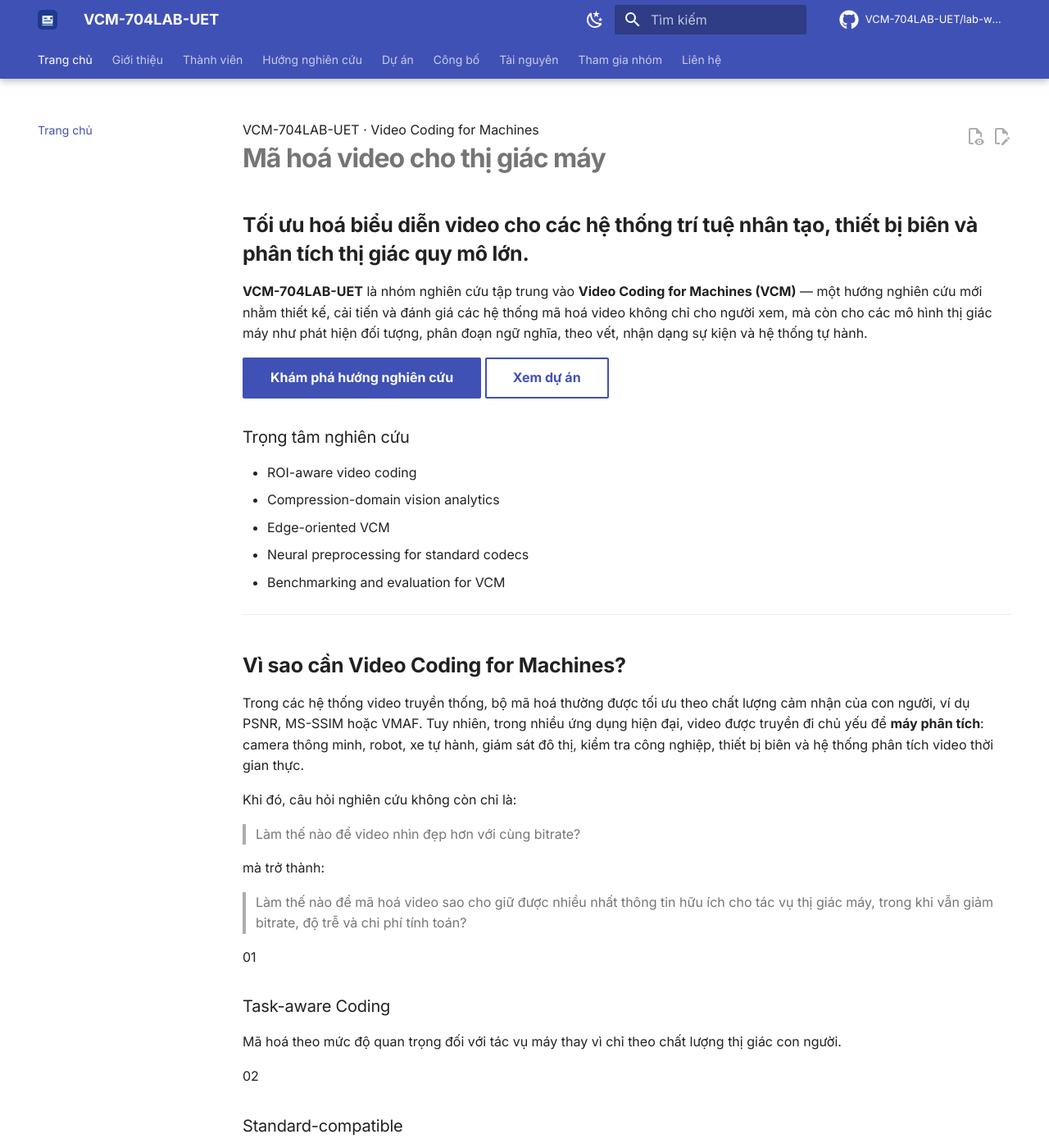
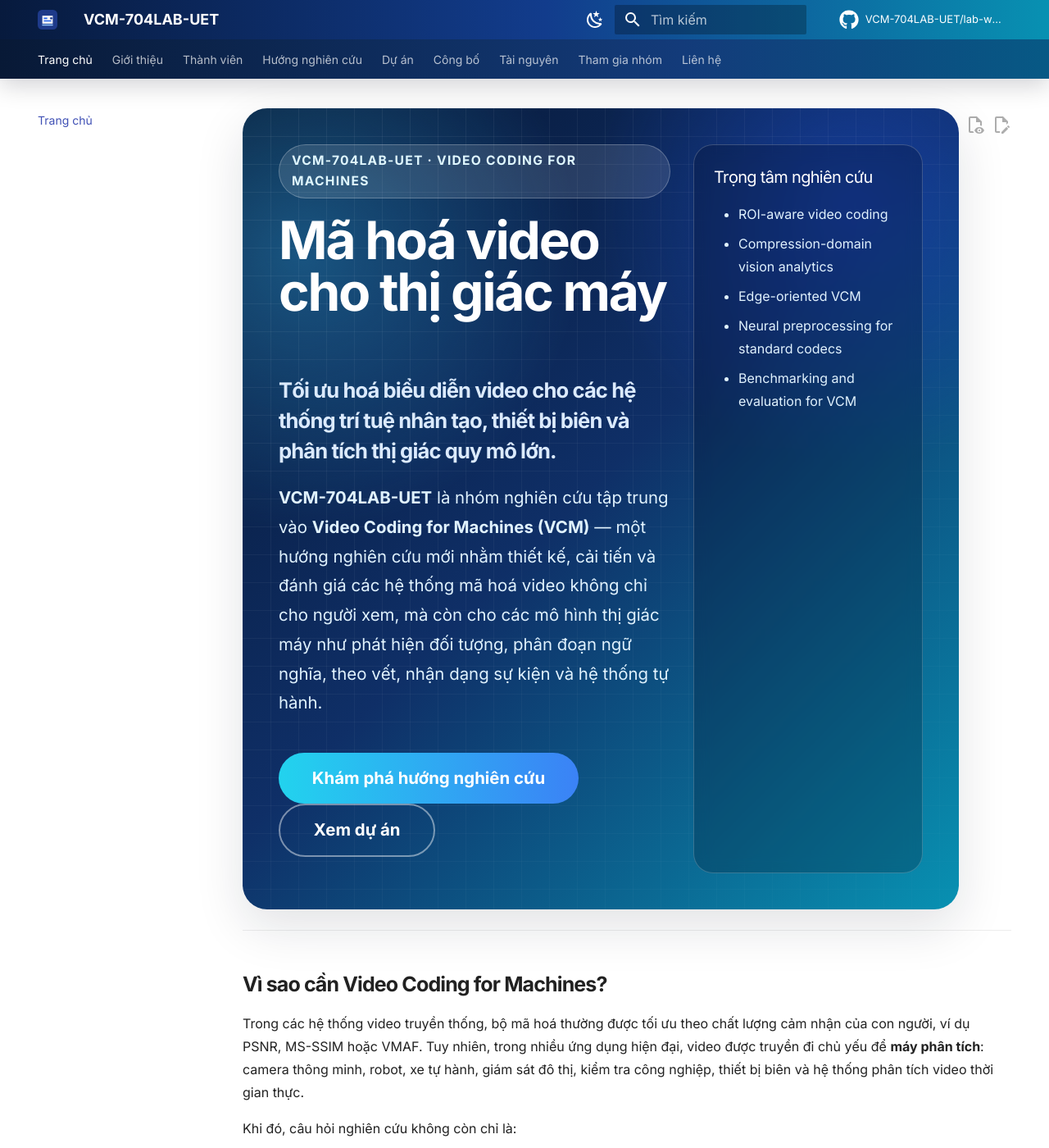
Before and after one commit to VCM-704LAB-UET/lab-website, an MkDocs documentation site: the page built from docs/index.md, in a window 1280 px wide and 1400 px high. Shown: the whole window at 82% size. Built offline with MkDocs 1.6.1 and Material for MkDocs 9.7.7, drawn with Linux system fonts in a browser that asks for light colours; comment, search, counter and statistics services are not loaded.

Commit message:
Apply modern academic visual design

```diff
--- a/docs/assets/stylesheets/extra.css
+++ b/docs/assets/stylesheets/extra.css
@@ -1,50 +1,310 @@
 :root {
-  --vcm-primary: #1e3a8a;
-  --vcm-accent: #2563eb;
+  --vcm-navy: #071a3d;
+  --vcm-blue: #1d4ed8;
+  --vcm-cyan: #06b6d4;
+  --vcm-sky: #38bdf8;
+  --vcm-ink: #0f172a;
+  --vcm-muted: #64748b;
   --vcm-soft: #eff6ff;
+  --vcm-card: rgba(255, 255, 255, 0.86);
+  --vcm-border: rgba(59, 130, 246, 0.18);
+  --vcm-shadow: 0 22px 60px rgba(15, 23, 42, 0.12);
+}
+
+[data-md-color-scheme="slate"] {
+  --vcm-card: rgba(15, 23, 42, 0.78);
+  --vcm-border: rgba(56, 189, 248, 0.22);
+  --vcm-soft: rgba(30, 64, 175, 0.2);
+  --vcm-muted: #cbd5e1;
+}
+
+.md-header {
+  background: linear-gradient(90deg, #071a3d 0%, #123c8c 52%, #0891b2 100%);
+  box-shadow: 0 8px 28px rgba(2, 6, 23, 0.18);
+}
+
+.md-tabs {
+  background: linear-gradient(90deg, #081936 0%, #133b7a 65%, #075985 100%);
+}
+
+.md-main__inner {
+  margin-top: 0.9rem;
+}
+
+.md-content__inner {
+  padding-top: 0.5rem;
+}
+
+.md-typeset h1,
+.md-typeset h2,
+.md-typeset h3 {
+  letter-spacing: -0.035em;
 }
 
 .md-typeset h1 {
-  font-weight: 800;
-  letter-spacing: -0.03em;
+  font-weight: 900;
 }
 
 .md-typeset h2 {
-  font-weight: 700;
-  margin-top: 2.2rem;
+  font-weight: 820;
+  margin-top: 2.4rem;
 }
 
-.hero-grid {
-  display: grid;
-  grid-template-columns: repeat(auto-fit, minmax(220px, 1fr));
-  gap: 1rem;
-  margin: 1.5rem 0 2rem 0;
+.md-typeset p,
+.md-typeset li {
+  line-height: 1.75;
 }
 
-.hero-card {
-  border: 1px solid rgba(37, 99, 235, 0.18);
-  border-radius: 18px;
-  padding: 1rem 1.1rem;
-  background: linear-gradient(135deg, rgba(37, 99, 235, 0.08), rgba(255, 255, 255, 0.02));
-  box-shadow: 0 8px 28px rgba(15, 23, 42, 0.06);
+.vcm-hero {
+  position: relative;
+  display: grid;
+  grid-template-columns: minmax(0, 1.45fr) minmax(280px, 0.75fr);
+  gap: 1.4rem;
+  align-items: stretch;
+  padding: 2.2rem;
+  border-radius: 30px;
+  overflow: hidden;
+  background:
+    radial-gradient(circle at 8% 18%, rgba(56, 189, 248, 0.35), transparent 30%),
+    radial-gradient(circle at 85% 12%, rgba(29, 78, 216, 0.45), transparent 28%),
+    linear-gradient(135deg, #061632 0%, #0f2f67 48%, #0891b2 100%);
+  color: white;
+  box-shadow: var(--vcm-shadow);
 }
 
-.hero-card h3 {
+.vcm-hero::before {
+  content: "";
+  position: absolute;
+  inset: 0;
+  background-image:
+    linear-gradient(rgba(255,255,255,0.065) 1px, transparent 1px),
+    linear-gradient(90deg, rgba(255,255,255,0.065) 1px, transparent 1px);
+  background-size: 34px 34px;
+  mask-image: linear-gradient(135deg, rgba(0,0,0,0.95), rgba(0,0,0,0.22));
+  pointer-events: none;
+}
+
+.vcm-hero-content,
+.vcm-hero-panel {
+  position: relative;
+  z-index: 1;
+}
+
+.vcm-kicker {
+  display: inline-flex;
+  align-items: center;
+  gap: 0.5rem;
+  padding: 0.35rem 0.75rem;
+  border: 1px solid rgba(255,255,255,0.25);
+  border-radius: 999px;
+  background: rgba(255,255,255,0.12);
+  color: #dff7ff;
+  font-size: 0.78rem;
+  font-weight: 750;
+  text-transform: uppercase;
+  letter-spacing: 0.08em;
+}
+
+.vcm-hero h1 {
+  margin: 1rem 0 0.35rem 0;
+  color: white;
+  font-size: clamp(2.25rem, 5vw, 4.7rem);
+  line-height: 0.98;
+}
+
+.vcm-hero h2 {
+  max-width: 920px;
+  margin: 0 0 1.05rem 0;
+  color: #dbeafe;
+  font-size: clamp(1.02rem, 2vw, 1.45rem);
+  font-weight: 650;
+  line-height: 1.45;
+}
+
+.vcm-hero p {
+  color: #e0f2fe;
+  font-size: 1.02rem;
+}
+
+.vcm-hero-actions {
+  display: flex;
+  flex-wrap: wrap;
+  gap: 0.75rem;
+  margin-top: 1.15rem;
+}
+
+.vcm-hero .md-button {
+  border-radius: 999px;
+  border-color: rgba(255,255,255,0.45);
+  color: white;
+}
+
+.vcm-hero .md-button--primary {
+  background: linear-gradient(90deg, #22d3ee, #3b82f6);
+  border: none;
+  color: white;
+}
+
+.vcm-hero-panel {
+  align-self: stretch;
+  padding: 1.2rem;
+  border: 1px solid rgba(255,255,255,0.2);
+  border-radius: 24px;
+  background: rgba(2, 6, 23, 0.22);
+  backdrop-filter: blur(10px);
+}
+
+.vcm-hero-panel h3 {
   margin-top: 0;
-  color: var(--vcm-primary);
+  color: white;
+}
+
+.vcm-hero-panel li {
+  color: #e0f2fe;
+}
+
+.vcm-section {
+  max-width: 980px;
+}
+
+.vcm-stat-grid,
+.vcm-card-grid,
+.vcm-principle-grid {
+  display: grid;
+  gap: 1rem;
+  margin: 1.25rem 0 2rem;
+}
+
+.vcm-stat-grid {
+  grid-template-columns: repeat(auto-fit, minmax(210px, 1fr));
+}
+
+.vcm-card-grid {
+  grid-template-columns: repeat(auto-fit, minmax(280px, 1fr));
+}
+
+.vcm-principle-grid {
+  grid-template-columns: repeat(auto-fit, minmax(260px, 1fr));
+}
+
+.vcm-stat-card,
+.vcm-research-card,
+.vcm-principle-grid > div,
+.vcm-footer-cta {
+  border: 1px solid var(--vcm-border);
+  border-radius: 22px;
+  background:
+    linear-gradient(135deg, rgba(255,255,255,0.92), rgba(239,246,255,0.72));
+  box-shadow: 0 14px 40px rgba(15, 23, 42, 0.07);
+}
+
+[data-md-color-scheme="slate"] .vcm-stat-card,
+[data-md-color-scheme="slate"] .vcm-research-card,
+[data-md-color-scheme="slate"] .vcm-principle-grid > div,
+[data-md-color-scheme="slate"] .vcm-footer-cta {
+  background: linear-gradient(135deg, rgba(15,23,42,0.86), rgba(15, 54, 88, 0.56));
+}
+
+.vcm-stat-card {
+  padding: 1rem 1.1rem;
+}
+
+.vcm-stat-number {
+  display: inline-flex;
+  margin-bottom: 0.4rem;
+  font-size: 1.65rem;
+  font-weight: 900;
+  color: var(--vcm-blue);
+}
+
+.vcm-stat-card h3,
+.vcm-research-card h3,
+.vcm-principle-grid h3 {
+  margin-top: 0.2rem;
+  color: var(--vcm-navy);
+}
+
+[data-md-color-scheme="slate"] .vcm-stat-card h3,
+[data-md-color-scheme="slate"] .vcm-research-card h3,
+[data-md-color-scheme="slate"] .vcm-principle-grid h3 {
+  color: #e0f2fe;
+}
+
+.vcm-research-card,
+.vcm-principle-grid > div {
+  padding: 1.15rem 1.2rem;
+}
+
+.vcm-research-card {
+  position: relative;
+  overflow: hidden;
+}
+
+.vcm-research-card::after {
+  content: "";
+  position: absolute;
+  right: -34px;
+  top: -34px;
+  width: 110px;
+  height: 110px;
+  border-radius: 50%;
+  background: radial-gradient(circle, rgba(6,182,212,0.18), transparent 65%);
+}
+
+.vcm-card-label {
+  display: inline-flex;
+  padding: 0.25rem 0.55rem;
+  border-radius: 999px;
+  background: rgba(37, 99, 235, 0.1);
+  color: #1d4ed8;
+  font-size: 0.72rem;
+  font-weight: 800;
+  text-transform: uppercase;
+  letter-spacing: 0.05em;
+}
+
+[data-md-color-scheme="slate"] .vcm-card-label {
+  background: rgba(34, 211, 238, 0.14);
+  color: #67e8f9;
+}
+
+.vcm-footer-cta {
+  margin-top: 2rem;
+  padding: 1.5rem;
+  text-align: center;
+  background:
+    radial-gradient(circle at 15% 15%, rgba(56,189,248,0.18), transparent 32%),
+    linear-gradient(135deg, rgba(239,246,255,0.95), rgba(224,242,254,0.9));
+}
+
+.vcm-footer-cta h3 {
+  margin-top: 0;
+  color: var(--vcm-navy);
 }
 
 .md-typeset table:not([class]) {
-  border-radius: 12px;
+  border-radius: 14px;
   overflow: hidden;
-  box-shadow: 0 6px 20px rgba(15, 23, 42, 0.05);
+  box-shadow: 0 10px 30px rgba(15, 23, 42, 0.06);
 }
 
 .md-typeset table:not([class]) th {
-  background: rgba(37, 99, 235, 0.1);
-  font-weight: 700;
+  background: linear-gradient(90deg, rgba(29, 78, 216, 0.12), rgba(6, 182, 212, 0.12));
+  font-weight: 800;
 }
 
 .md-typeset code {
-  border-radius: 6px;
+  border-radius: 7px;
 }
+
+@media screen and (max-width: 860px) {
+  .vcm-hero {
+    grid-template-columns: 1fr;
+    padding: 1.35rem;
+    border-radius: 22px;
+  }
+
+  .vcm-hero h1 {
+    font-size: 2.35rem;
+  }
+}
```
